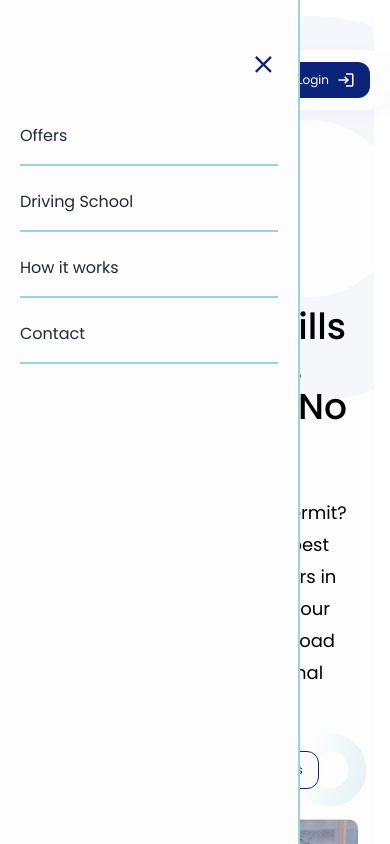
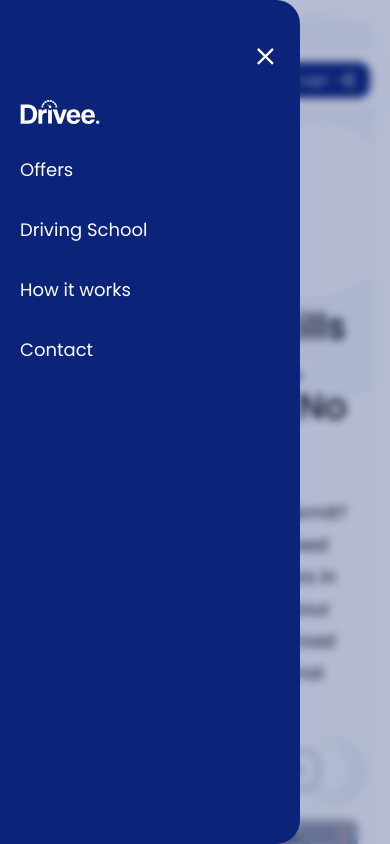
Before and after one commit to WESthhhhh/drivee-frontend, a React (Vite) app: page / in a window 390 px wide. Both pictures are taken after a click on the icon 38 px from the left and 80 px from the top of the page. Shown: the top 844 px of the page. Built offline with nearby package versions, Linux system fonts and the light colour scheme.

Commit message:
Added logo3, backdrop overlay, blur effect, and updated mobile menu links`

```diff
--- a/src/components/layouts/navbar.jsx
+++ b/src/components/layouts/navbar.jsx
@@ -8,6 +8,7 @@
 
 import logo from '/logo/Logo.svg';
 import logo2 from '/logo/Logosm.svg';
+import logo3 from '/logo/Logolightsm.svg';
 import profile from '../../assets/avatar.png';
 
 const Navbar = () => {
@@ -22,11 +23,14 @@
     setOpendrop((prev) => !prev);
   };
 
+  // Prevent scrolling when menu is open
   useEffect(() => {
-    window.onscroll = () => {
-      setOpen(false)
+    if (open) {
+      document.body.style.overflow = 'hidden';
+    } else {
+      document.body.style.overflow = 'auto';
     }
-  })
+  }, [open]);
 
   const toggleMenu = (e) => {
     e.stopPropagation();
@@ -50,6 +54,17 @@
 
   return (
     <>
+      {/* Backdrop overlay - shows when menu is open */}
+      {open && (
+        <div
+          className="fixed inset-0 bg-b500 bg-opacity-30 z-[999999998] md:hidden"
+          onClick={() => setOpen(false)}
+        />
+      )}
+
+      {/* Blur effect for main content */}
+      <div className={`fixed inset-0 backdrop-blur-sm z-[999999997] pointer-events-none transition-opacity duration-300 ${open ? 'opacity-100' : 'opacity-0'}`}></div>
+
       <header
         ref={navRef}
         className="w-full max-w-[1200px] fixed top-[50px] left-1/2 transform -translate-x-1/2 bg-light px-5 py-3 shadow-primary-4 rounded-large-md z-[9999999] flex justify-between items-center"
@@ -71,18 +86,16 @@
           <Link to={'/contact'} className="text-gray-800 text-[1.05rem] no-underline">Contact</Link>
         </nav>
 
-
         <Button
           type='primary'
           icon='icons/login.svg'
         >
           Login
-          </Button>
+        </Button>
 
-        {/* DROPDOWWWWWWNNNNNNNN*/}
-
-          {/* <div
-          className=" flex items-center gap-2 relative cursor-pointer"
+        {/* Dropdoowwwnnnn */}
+        {/* <div
+          className="flex items-center gap-2 relative cursor-pointer"
           onClick={toggleDropdown}
           ref={dropRef}
         >
@@ -92,28 +105,28 @@
           {opendrop && (
             <div className="absolute top-[110%] right-0 bg-light shadow-primary-4 w-[200px] rounded-small-md py-2.5 px-5">
               <Link to={'/profile'} className="block text-text no-underline text-[1.2rem] my-4 pb-2 border-b border-b50">Profile</Link>
-              <Button type='primary'
-              icon='icons/login.svg'>
+              <Button type='primary' icon='icons/login.svg'>
                 Login
               </Button>
             </div>
           )}
         </div> */}
-
-
       </header>
 
       {/* Mobile Menu */}
       <div
-        className={`fixed top-0 left-0 w-[300px] h-full z-[9999999999999999] bg-light border-r-2 border-accent p-[100px_20px] transition-transform duration-300 ease-in-out -translate-x-full md:hidden ${open ? 'translate-x-0' : ''}`}
+        className={`space-y-8 fixed top-0 left-0 w-[300px] h-full z-[999999999] bg-primary rounded-r-large-md p-[100px_20px] transition-transform duration-300 ease-in-out -translate-x-full md:hidden ${open ? 'translate-x-0' : ''}`}
       >
-        <Link to={'/offers'} className="block mt-6 text-text no-underline pb-4 border-b-2 border-accent">Offers</Link>
-        <Link to={'/drivingschool'} className="block mt-6 text-text no-underline pb-4 border-b-2 border-accent">Driving School</Link>
-        <Link to={'/howitworks'} className="block mt-6 text-text no-underline pb-4 border-b-2 border-accent">How it works</Link>
-        <Link to={'/contact'} className="block mt-6 text-text no-underline pb-4 border-b-2 border-accent">Contact</Link>
+        <Link to={'/'} className="block">
+          <img src={logo3} className="w-[80px]" alt="Mobile logo" />
+        </Link>
+        <Link to={'/offers'} className="block text-light no-underline text-lg">Offers</Link>
+        <Link to={'/drivingschool'} className="block text-light no-underline text-lg">Driving School</Link>
+        <Link to={'/howitworks'} className="block text-light no-underline text-lg">How it works</Link>
+        <Link to={'/contact'} className="block text-light no-underline text-lg">Contact</Link>
 
         <IoMdClose
-          className="absolute top-[50px] right-5 text-[1.8rem] text-primary cursor-pointer"
+          className="absolute top-[10px] right-5 text-[1.8rem] text-light cursor-pointer"
           onClick={() => setOpen(false)}
         />
       </div>
```
